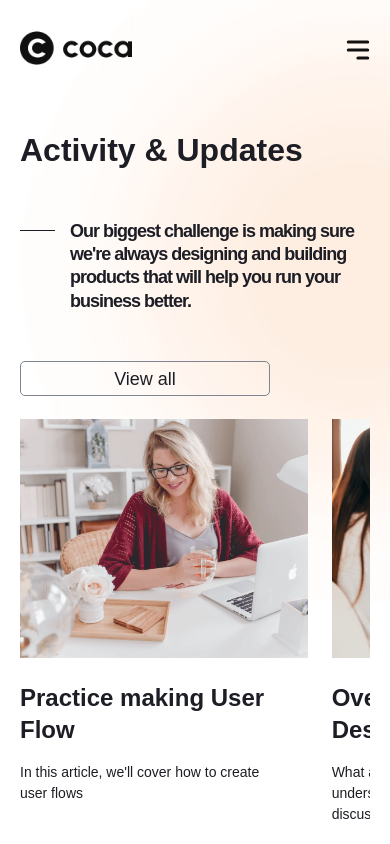
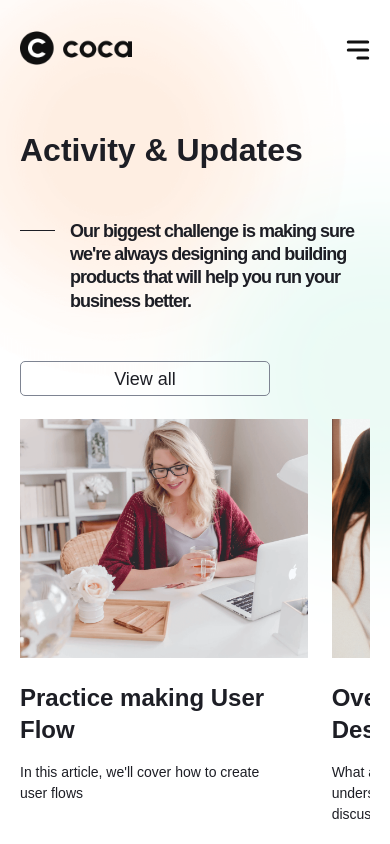
Before and after one commit to wisepanda34/coca, a Nuxt app: page /blog in a window 390 px wide. Shown: the top 844 px of the page. Built offline with nearby package versions, Linux system fonts and the light colour scheme.

Commit message:
added pricing page

```diff
--- a/components/blog/Activity.vue
+++ b/components/blog/Activity.vue
@@ -70,11 +70,23 @@ const modules = [Navigation, Autoplay]
     &::before {
       content: '';
       position: absolute;
-      top: -30%;
-      left: -18%;
-      width: 800px;
-      height: 800px;
+      top: -100px;
+      left: -100px;
+      width: 550px;
+      height: 550px;
       background-image: url('/images/bg-orange.png');
+      background-size: cover;
+      background-repeat: no-repeat;
+      z-index: -1;
+    }
+    &::after {
+      content: '';
+      position: absolute;
+      top: 100px;
+      right: -150px;
+      width: 550px;
+      height: 550px;
+      background-image: url('/images/bg-green.png');
       background-size: cover;
       background-repeat: no-repeat;
       z-index: -1;
@@ -143,6 +155,14 @@ const modules = [Navigation, Autoplay]
 }
 @media (max-width: 767px) {
   .activity {
+    &__wrapper::before {
+      top: calc(5vw - 250px);
+      left: calc(5vw - 200px);
+    }
+    &__wrapper::after {
+      top: 0;
+      right: calc(5vw - 300px);
+    }
     &__swiper {
       .slide {
         &__info {
```
